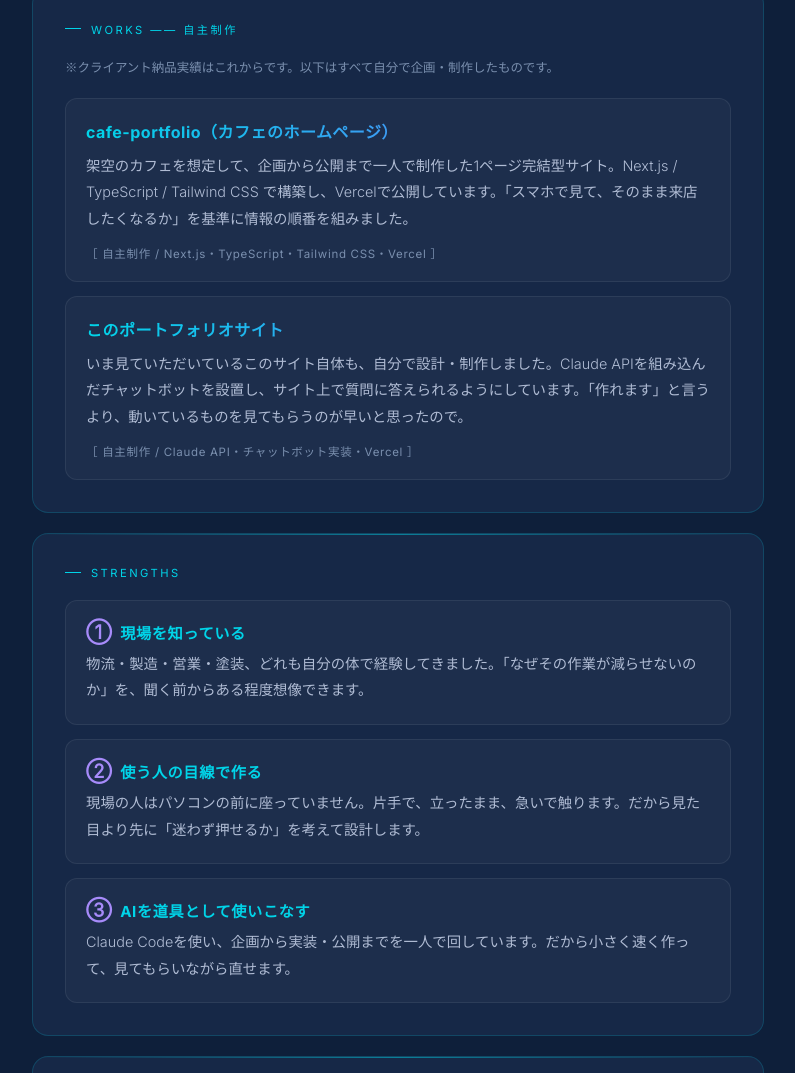
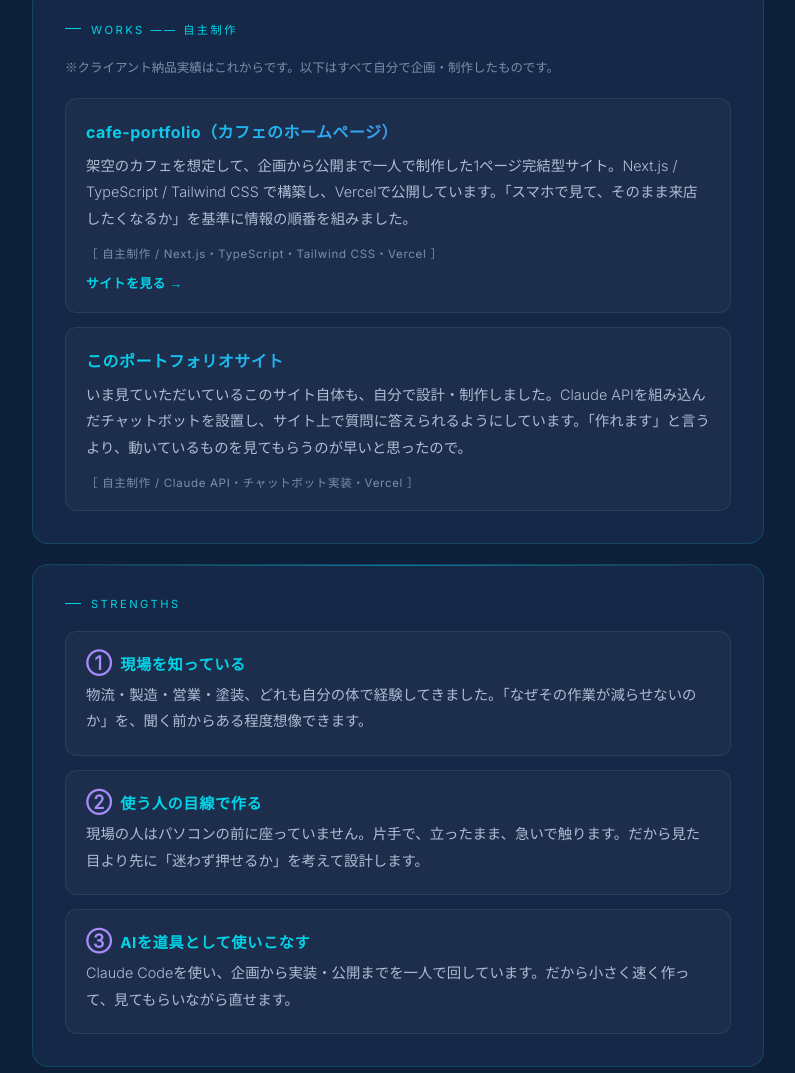
Before and after one commit to atm0624h37way-hub/my-hp, a website: page index.html in a window 1280 px wide. Shown: the part 1130-2203 px from the top of the page, without its empty margins (242-1037 px from the left). Drawn offline with Linux system fonts and the light colour scheme.

Commit message:
feat: カフェHPの作品カードに公開サイトへのリンクを追加
Vercelの公開URLが確定したため、実際に見てもらえるようにする。

- portfolio.html: 作品カード全体をリンク化し「見る →」を表示
  （A・I・E・Pカードと同じ形式に統一）
- index.html: WORKS の作品①に「サイトを見る →」リンクを追加
- 外部リンクのため target="_blank" と rel="noopener noreferrer" を付与

Co-Authored-By: Claude Opus 5 <noreply@anthropic.com>

```diff
--- a/index.html
+++ b/index.html
@@ -303,6 +303,22 @@
       font-size: 0.72rem;
       letter-spacing: 0.06em;
       color: var(--muted);
+    }
+
+    .work-link {
+      display: inline-block;
+      margin-top: 12px;
+      font-size: 0.8rem;
+      font-weight: 600;
+      letter-spacing: 0.04em;
+      color: var(--accent);
+      text-decoration: none;
+      transition: transform 0.2s, opacity 0.2s;
+    }
+
+    .work-link:hover {
+      opacity: 0.85;
+      transform: translateX(3px);
     }
 
     /* ── 強み ── */
@@ -822,6 +838,9 @@
           架空のカフェを想定して、企画から公開まで一人で制作した1ページ完結型サイト。Next.js / TypeScript / Tailwind CSS で構築し、Vercelで公開しています。「スマホで見て、そのまま来店したくなるか」を基準に情報の順番を組みました。
         </p>
         <p class="work-meta">［ 自主制作 / Next.js・TypeScript・Tailwind CSS・Vercel ］</p>
+        <a class="work-link"
+           href="https://cafe-portfolio-atm0624h37way-hubs-projects.vercel.app/"
+           target="_blank" rel="noopener noreferrer">サイトを見る →</a>
       </div>
 
       <div class="work-card">
```
Also changed, not shown: portfolio.html (+7 -4 lines).
